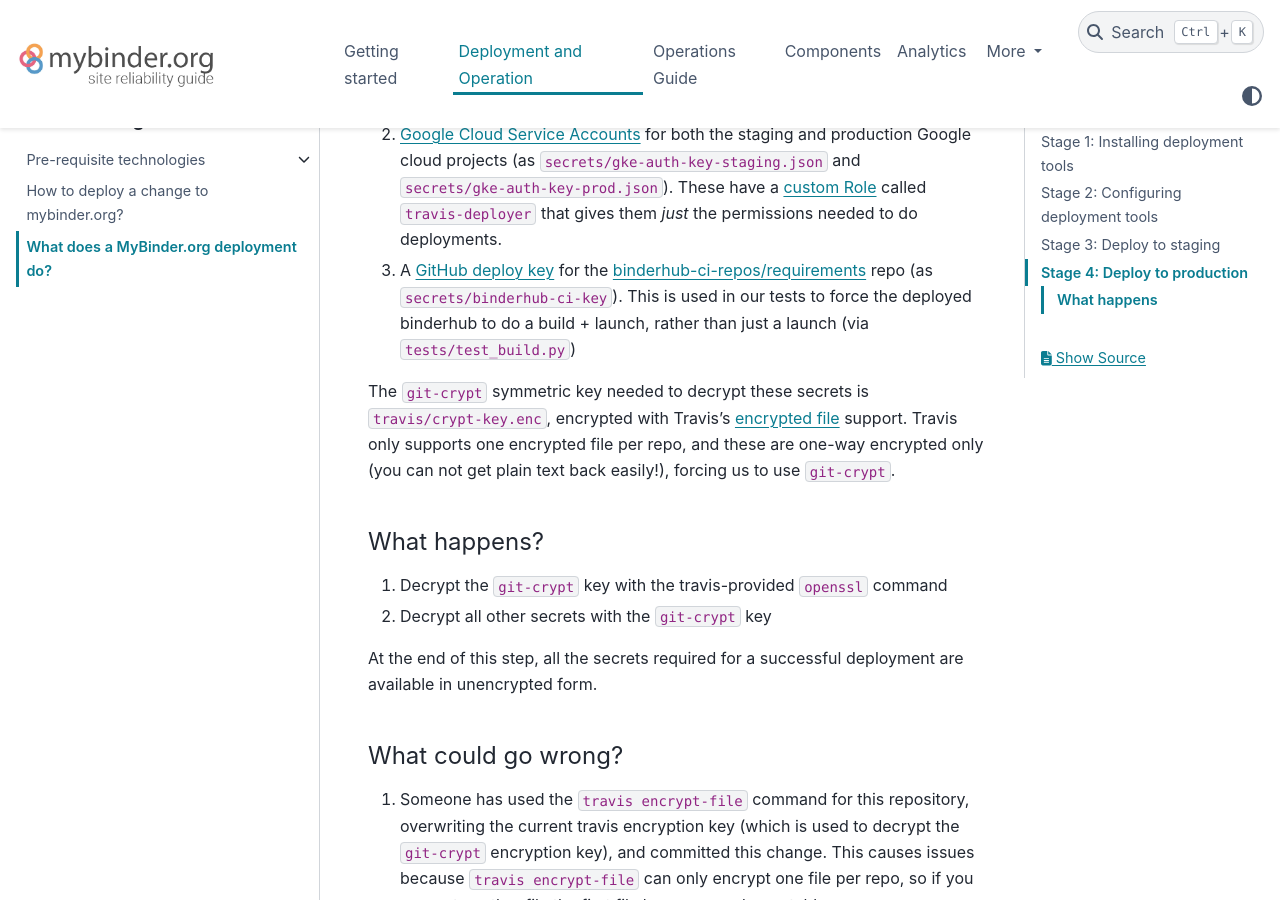
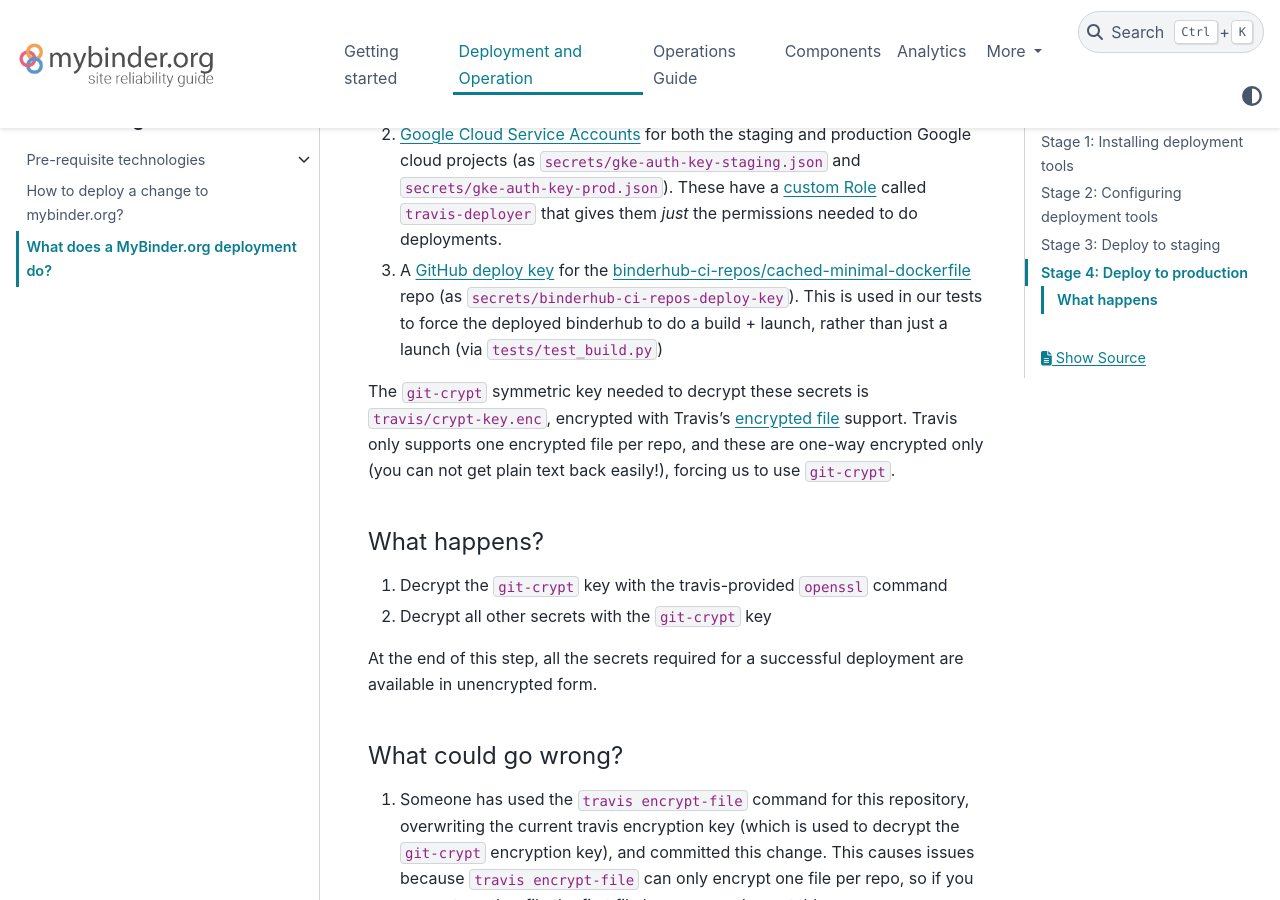
Before and after one commit to jupyterhub/mybinder.org-deploy, a Sphinx documentation site: the page built from docs/source/deployment/what.md, in a window 1280 px wide and 900 px high, scrolled down 2560 px. Built offline with Sphinx 7.4.7 and the PyData theme 0.15.4, drawn with Linux system fonts in a browser that asks for light colours.

Commit message:
Test build with cached-minimal-dockerfile repo instead of requirements repo
The cached-minimal-dockerfile is a repo that is optimized for build
speed and can reduce time to the absolute minimum by making repo2docker
build a Dockerfile with a single FROM statement downloading a pre-build
image of ~50 MB or so.

The benefit of this change will only be seen whenever the test_build job
is triggering a build to run on a node without cached results, but at
that point, it will make a very significant difference.

For more information about this ci optimized repo, see its
[README.md](https://github.com/binderhub-ci-repos/cached-minimal-dockerfile).
The repo is currently in use also by jupyterhub/binderhub's CI system.

Note that as part of making this change, I created a new deployment key
as github doesn't allow for a deployment key to be reused for two repo's,
and the old key was used for binderhub-ci-repos/requirements already.

```diff
--- a/docs/source/deployment/what.md
+++ b/docs/source/deployment/what.md
@@ -100,8 +100,8 @@ The following secrets are present in encrypted form in the repository:
    called `travis-deployer` that gives them *just* the permissions needed to do
    deployments.
 3. A [GitHub deploy key](https://developer.github.com/v3/guides/managing-deploy-keys/)
-   for the [binderhub-ci-repos/requirements](https://github.com/binderhub-ci-repos/requirements)
-   repo (as `secrets/binderhub-ci-key`). This is used in our tests to force the
+   for the [binderhub-ci-repos/cached-minimal-dockerfile](https://github.com/binderhub-ci-repos/cached-minimal-dockerfile)
+   repo (as `secrets/binderhub-ci-repos-deploy-key`). This is used in our tests to force the
    deployed binderhub to do a build + launch, rather than just a launch (via
    `tests/test_build.py`)
 
```
Also changed, not shown: docs/source/operation_guide/command_snippets.md (+2 -2 lines), 5 other files.
